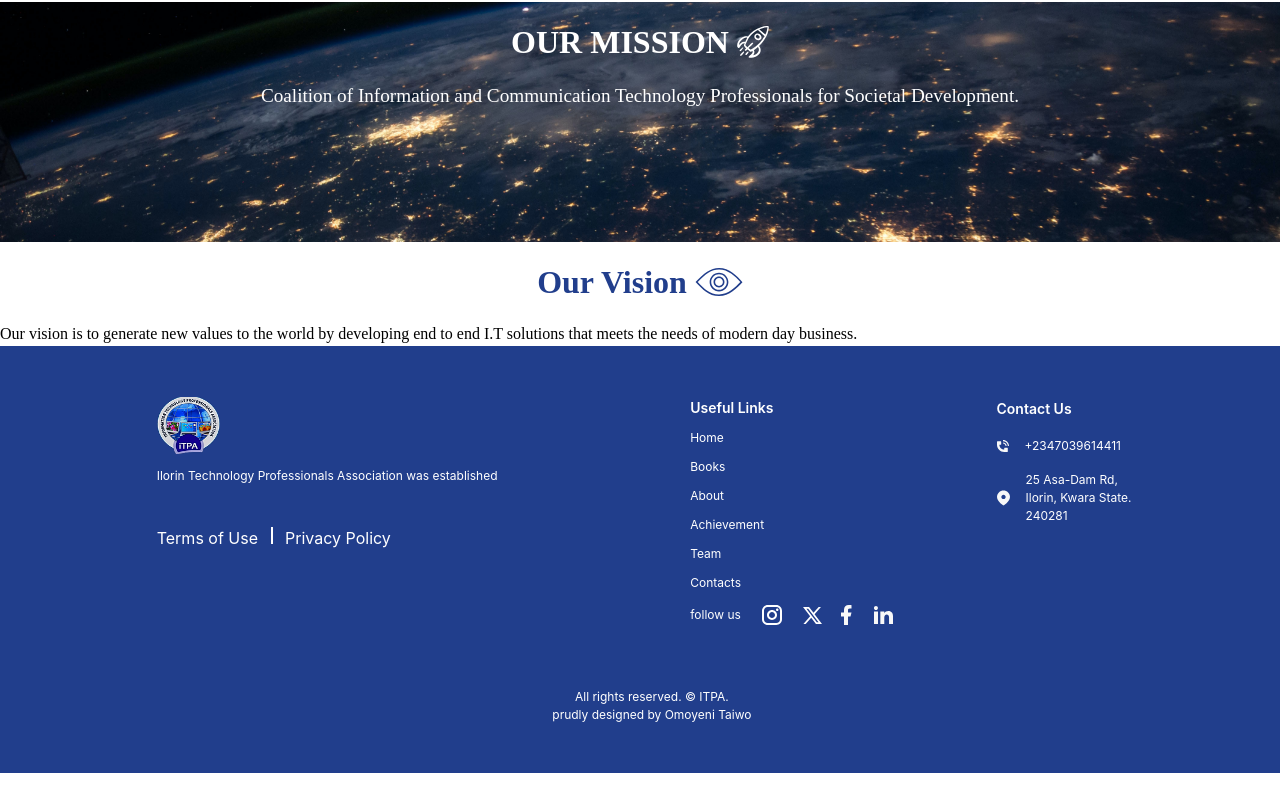
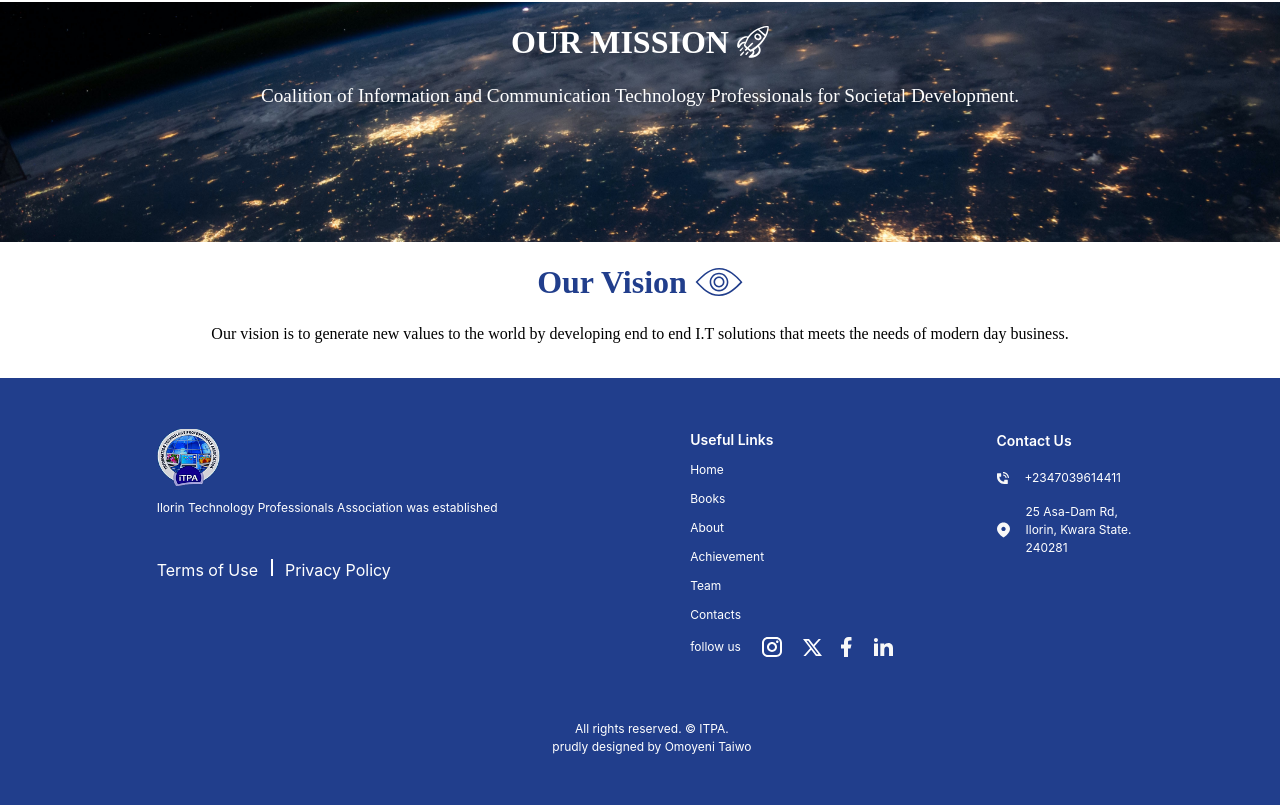
Before and after one commit to Robinson-Taiwo/ITPA-web, a React (Vite) app: page / in a window 1280 px wide. Shown: the part 863-1668 px from the top of the page. Before the commit the page ends 1636 px from the top, so only its background shows below. Built offline with nearby package versions, Linux system fonts and the light colour scheme; a web font is replaced by a local one.

Commit message:
first commit

```diff
--- a/src/Components/Home.css
+++ b/src/Components/Home.css
@@ -134,7 +134,7 @@
 .our-mission p {
     font-family: 'Edu TAS Beginner';
 
-    @apply text-center mt-[1rem] text-[1.2rem] font-medium
+    @apply text-center mt-[1rem] text-[1.2rem] font-medium px-[4%]
 }
 
 .vision{
@@ -148,9 +148,9 @@
 .our-vision{
     font-family: 'Edu TAS Beginner';
 
-    @apply flex flex-col text-[#213e8c]
+    @apply flex flex-col text-[#213e8c] mb-[2rem]
 }
 
 .our-vision p{
-    @apply text-[black]
+    @apply text-[black] text-center font-medium px-[4%]
 }
```
